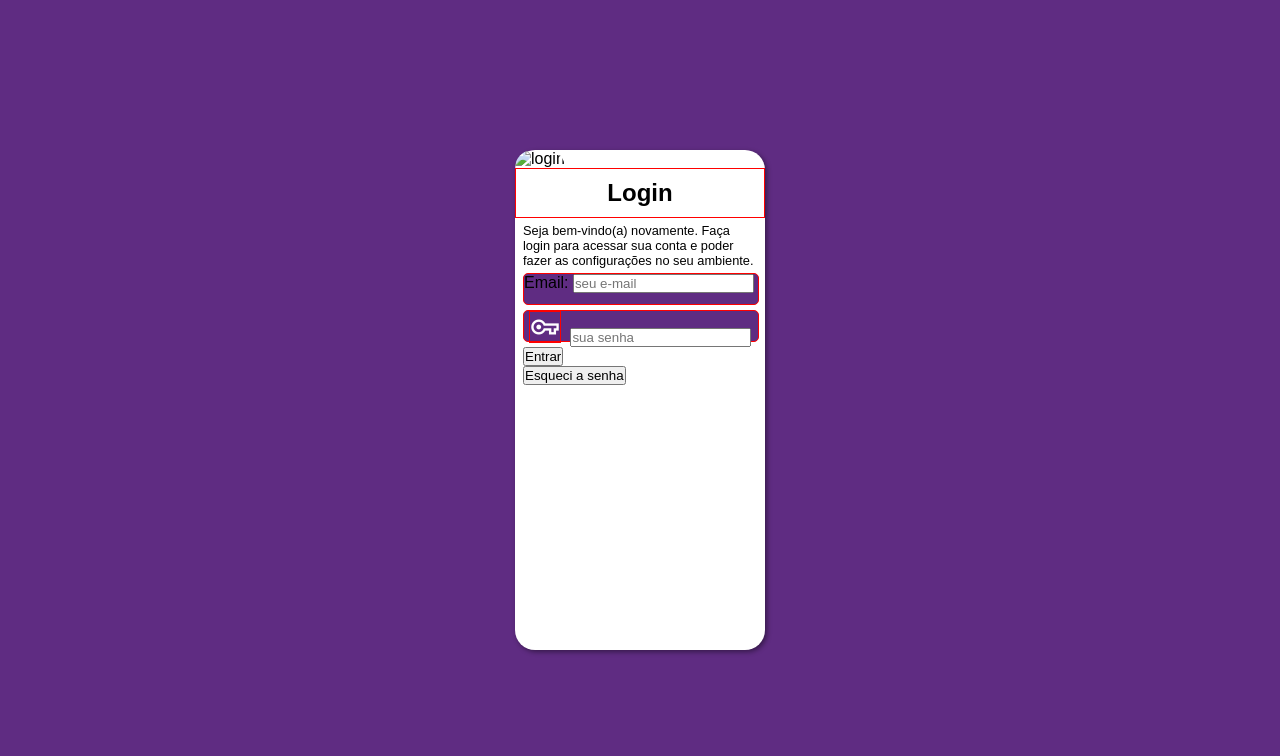
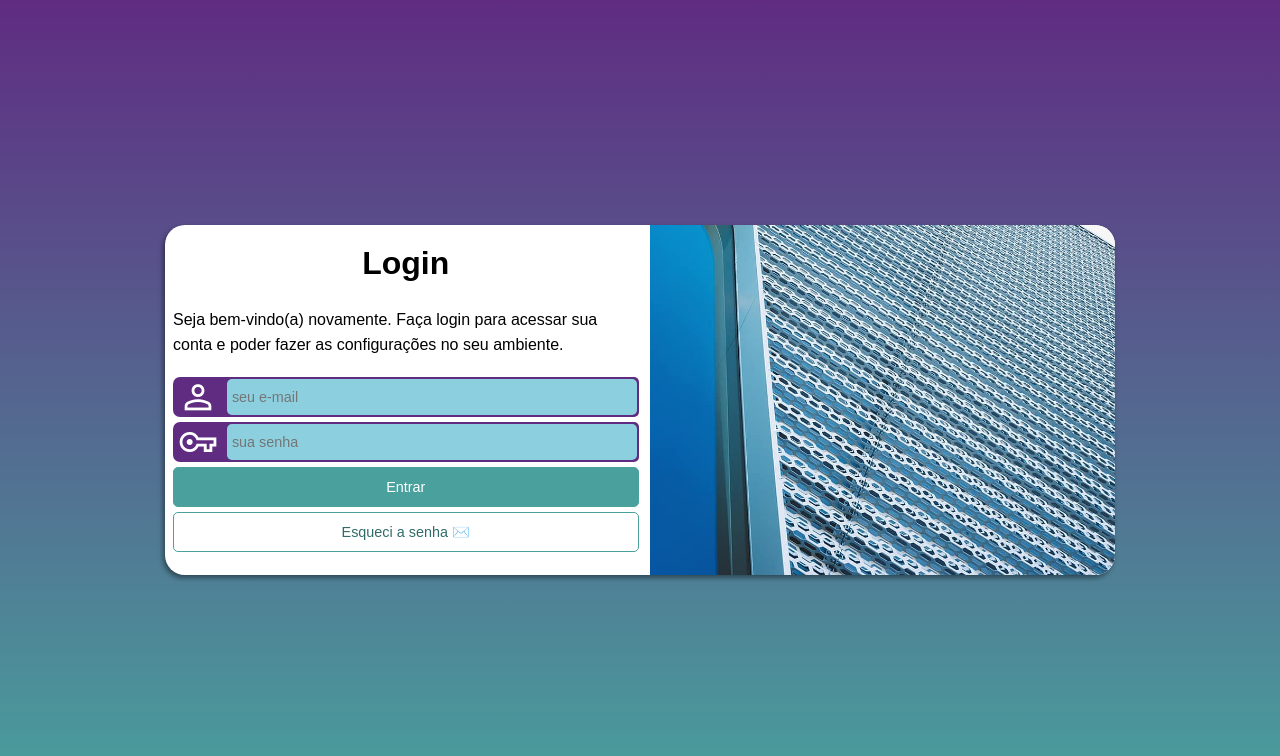
Before and after one commit to thiagoomatheus/projeto-login, a plain HTML site: page index.html in a window 1280 px wide. Drawn offline with nearby package versions, Linux system fonts and the light colour scheme.

Commit message:
0.0.3
Feito CSS e Medias Queries

```diff
--- /dev/null
+++ b/estilos/media-queries.css
@@ -0,0 +1,56 @@
+@media screen and (min-width: 768px) {
+    body {
+        background-image: linear-gradient(var(--cor2), var(--cor1));
+    }
+
+    main {
+        width: 80vw;
+        height: 280px;
+    }
+
+    div#img-login {
+        width: 30%;
+        height: 100%;
+        border-radius: 20px 0 0 20px;
+        float: left;
+    }
+
+    #login {
+        width: 67%;
+        float: right;
+    }
+
+    div.campo-formulario input{
+        width: 88%;
+    }
+}
+
+@media screen and (min-width: 992px ) {
+
+    main {
+        width: 950px;
+        height: 350px;
+    }
+
+    div#img-login {
+        width: 49%;
+        border-radius: 0 20px 20px 0;
+        float: right;
+    }
+
+    #login {
+        width: 49%;
+        float: left;
+    }
+
+    #login h1 {
+        font-size: 2em;
+        padding: 20px;
+    }
+
+    #login p {
+        font-size: 1em;
+        line-height: 25px;
+        margin-bottom: 20px;
+    }
+}
--- a/estilos/style.css
+++ b/estilos/style.css
@@ -23,50 +23,95 @@ body {
 main {
     background: white;
     width: 250px;
-    height: 500px;
+    height: 520px;
     margin: auto;
     position: absolute;
     left: 50%;
     top: 50%;
     transform: translate(-50%, -50%);
     border-radius: 20px;
-    box-shadow: 2px 2px 5px rgba(0, 0, 0, 0.429);
+    box-shadow: -2px 3px 5px rgba(0, 0, 0, 0.429);
 }
 
-img {
+div#img-login {
     width: 100%;
+    background: url(../imagens/metal.jpg) no-repeat center bottom;
+    background-size: cover;
     border-radius: 20px 20px 0 0;
-    height: 180px;
+    height: 200px;
 }
 
-main h1{
+#login {
+    margin: 0 8px;
+}
+
+#login h1{
     text-align: center;
     font-size: 1.5em;
-    border: 1px solid red;
     padding: 10px;
 }
 
-main p {
+#login p {
     font-size: 0.8em;
-    margin: 5px 8px;
-}
-
-form {
-    margin: 0 8px;
+    margin: 5px 0px;
+    line-height: 17px;
 }
 
 div.campo-formulario {
-    border: 1px solid red;
     background: var(--cor2);
     width: 100%;
-    height: 30px;
+    height: 40px;
     margin-bottom: 5px;
-    border-radius: 5px;
+    border-radius: 7px 5px 5px 7px;
 }
 
 #icon {
     color: white;
-    font-size: 30px;
-    border: 1px solid red;
-    margin: 0 5px;
+    font-size: 40px;
+    margin-left: 5px;
 }
+
+div.campo-formulario input {
+    width: 76%;
+    height: 36px;
+    border: none;
+    border-radius: 5px;
+    background-color: #9afffcc6;
+    float: right;
+    margin: 2px;
+    font-size: 0.9em;
+    color: rgba(0, 0, 0, 0.723);
+    text-indent: 5px;
+}
+
+div.campo-formulario input:active {
+    background: white;
+}
+
+.botao {
+    width: 100%;
+    border-radius: 5px;
+    border: none;
+    height: 40px;
+    margin-bottom: 5px;
+    border: 1px solid var(--cor1);
+    font-size: 0.9em;
+}
+
+.botao#entrar {
+    background: var(--cor1);
+    color: white;
+}
+
+.botao#entrar:hover {
+    background: #316b69;
+}
+
+.botao#esqueci-senha {
+    background: white;
+    color: #316b69;
+}
+
+.botao#esqueci-senha:hover {
+    background: #5dcbc7;
+}
--- a/index.html
+++ b/index.html
@@ -7,30 +7,35 @@
     <title>Login</title>
     <link rel="stylesheet" href="estilos/style.css">
     <link rel="stylesheet" href="https://fonts.googleapis.com/css2?family=Material+Symbols+Outlined:opsz,wght,FILL,GRAD@20..48,100..700,0..1,-50..200" />
+    <link rel="stylesheet" href="estilos/media-queries.css">
 </head>
 <body>
     <main>
-        <img src="imagens/img-login.jpg" alt="login">
+        <div id="img-login"></div>
+        <div id="login">
             <h1>Login</h1>
             <p>Seja bem-vindo(a) novamente. Faça login para acessar sua conta e poder fazer as configurações no seu ambiente.</p>
             <form action="#" autocomplete="on">
                 <div class="campo-formulario">
-                <label for="iemail">Email:</label>
-                <input type="text" name="email" id="iemail" placeholder="seu e-mail" required autocomplete="email">
+                    <label for="iemail"><span id="icon" class="material-symbols-outlined">
+                        person
+                        </span></label>
+                    <input type="text" name="email" id="iemail" placeholder="seu e-mail" maxlength="30" required autocomplete="email">
                 </div>
                 <div class="campo-formulario">
                     <label for="isenha"><span id="icon" class="material-symbols-outlined">
                         vpn_key
                         </span></label>
-                <input type="password" name="senha" id="isenha" placeholder="sua senha" required minlength="8" autocomplete="current-password">
+                    <input type="password" name="senha" id="isenha" placeholder="sua senha" required minlength="8" maxlength="30" autocomplete="current-password">
                 </div>
                 <div>
-                <input type="submit" value="Entrar">
+                    <input class="botao" id="entrar" type="submit" value="Entrar">
                 </div>
                 <div>
-                <input type="button" value="Esqueci a senha">
+                    <input class="botao" id="esqueci-senha" type="button" value="Esqueci a senha ✉️">
                 </div>
             </form>
+        </div>
     </main>
 </body>
 </html>
```
Also changed, not shown: imagens/metal.jpg (added). Lines whose indentation alone changed are shown as unchanged.
